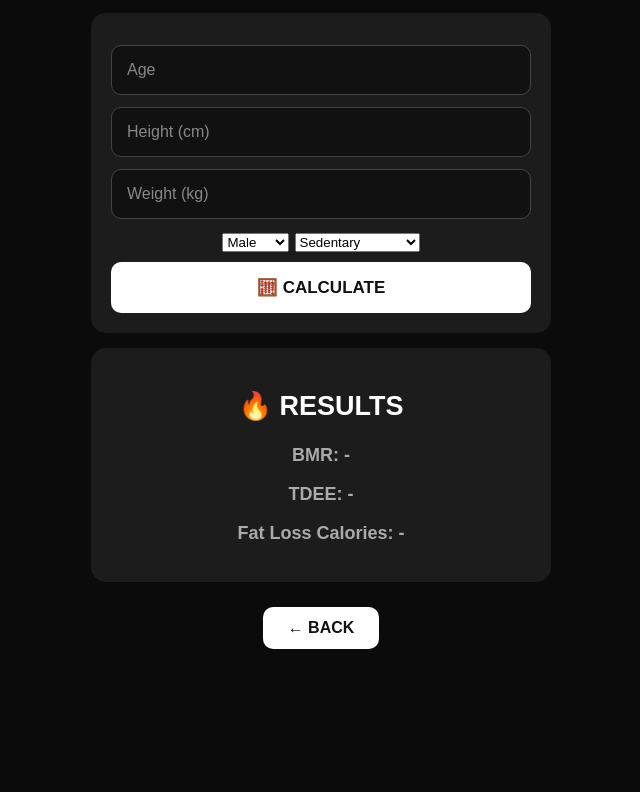
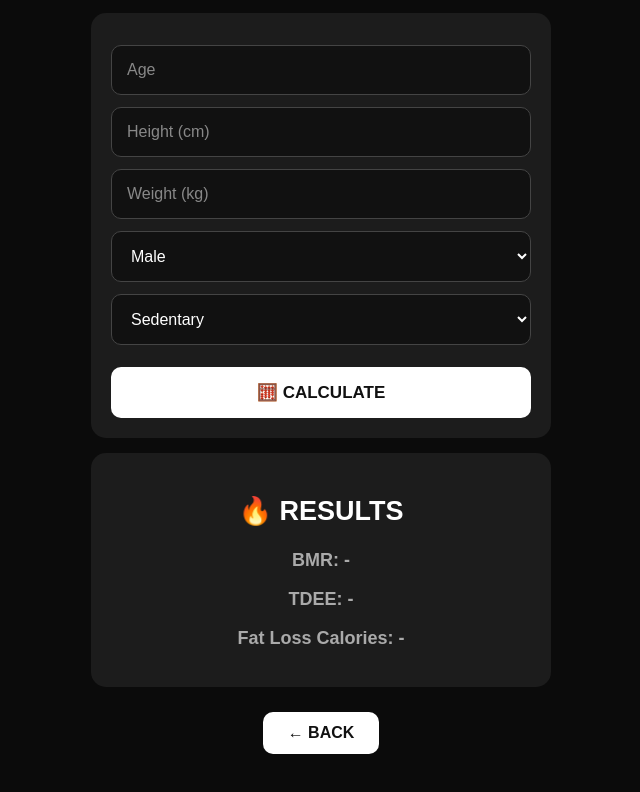
Before and after one commit to bolbolbenabdallah22-code/Bolbol-, a plain HTML site: page calculator.html in a window 1280 px wide. Shown: the part 132-924 px from the top of the page, without its empty margins (319-959 px from the left). Before the commit the page ends 836 px from the top, so only its background shows below. Drawn offline with Linux system fonts and the light colour scheme.

Commit message:
Fix CSS formatting and add select styles

```diff
--- a/style.css
+++ b/style.css
@@ -51,8 +51,10 @@ p {
     text-decoration: none;
     border-radius: 10px;
     font-weight: bold;
-  }
-input {
+}
+
+input,
+select {
     display: block;
     width: 100%;
     padding: 15px;
@@ -66,6 +68,10 @@ input {
 
 input::placeholder {
     color: #888;
+}
+
+select {
+    appearance: auto;
 }
 
 button {
@@ -83,4 +89,4 @@ button {
 
 button:active {
     transform: scale(0.98);
-}
+    }
```
